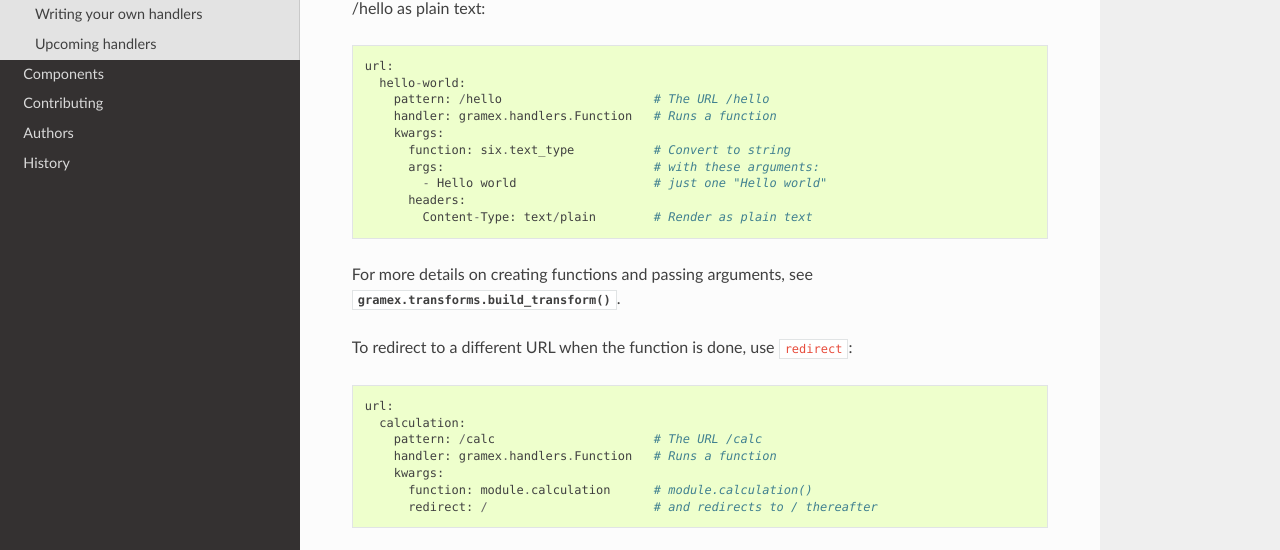
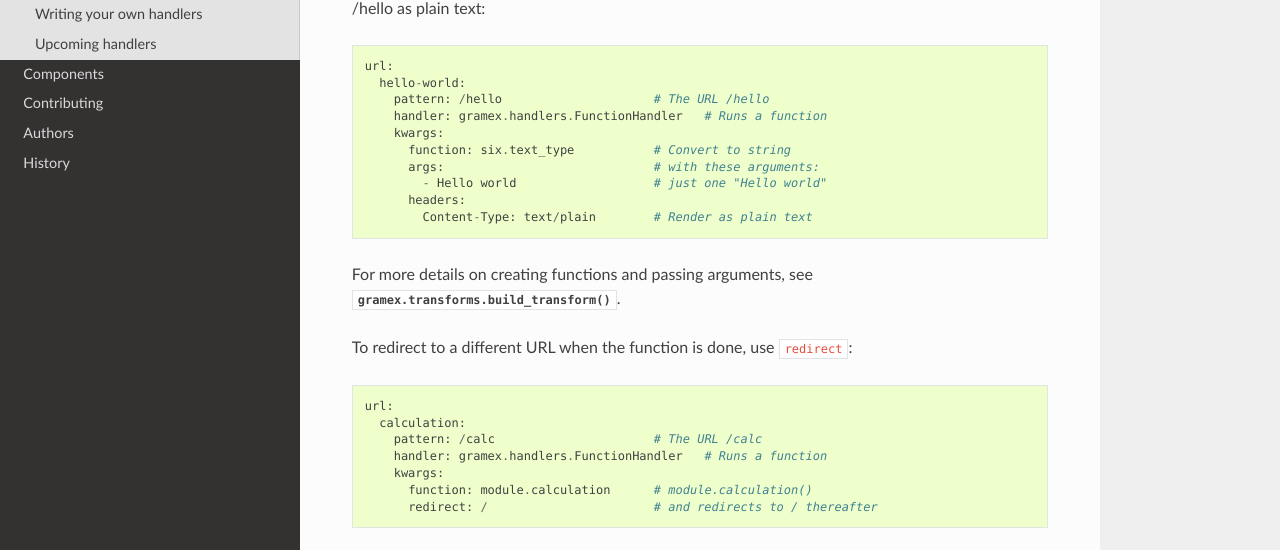
Before and after one commit to gramener/gramex, a Sphinx documentation site: the page built from docs/handlers.rst, in a window 1280 px wide and 900 px high. Shown: the part 340-890 px from the top of the window. Built offline with Sphinx 7.4.7 and the Read the Docs theme 2.0.0, drawn with Linux system fonts in a browser that asks for light colours.

Commit message:
Rename gramex.handlers.Function to FunctionHandler for consistency

```diff
--- a/docs/handlers.rst
+++ b/docs/handlers.rst
@@ -18,7 +18,7 @@ displays "Hello world" at /hello as plain text::
     url:
       hello-world:
         pattern: /hello                     # The URL /hello
-        handler: gramex.handlers.Function   # Runs a function
+        handler: gramex.handlers.FunctionHandler   # Runs a function
         kwargs:
           function: six.text_type           # Convert to string
           args:                             # with these arguments:
@@ -34,7 +34,7 @@ To redirect to a different URL when the function is done, use ``redirect``::
     url:
       calculation:
         pattern: /calc                      # The URL /calc
-        handler: gramex.handlers.Function   # Runs a function
+        handler: gramex.handlers.FunctionHandler   # Runs a function
         kwargs:
           function: module.calculation      # module.calculation()
           redirect: /                       # and redirects to / thereafter
```
Also changed, not shown: 2 other files.
